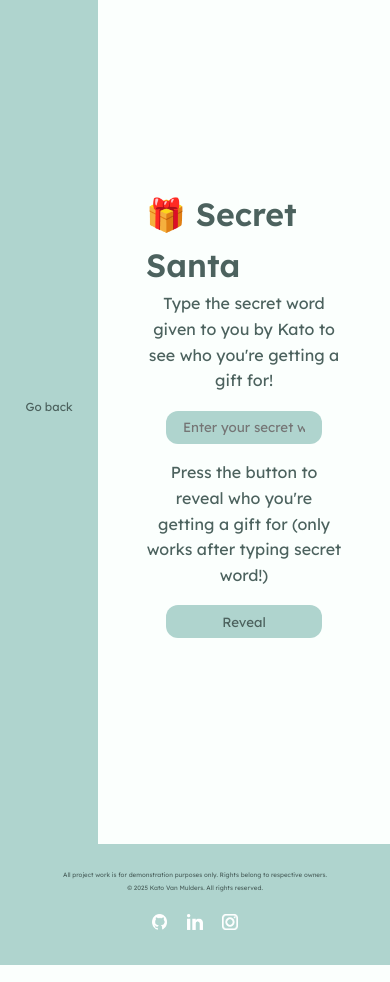
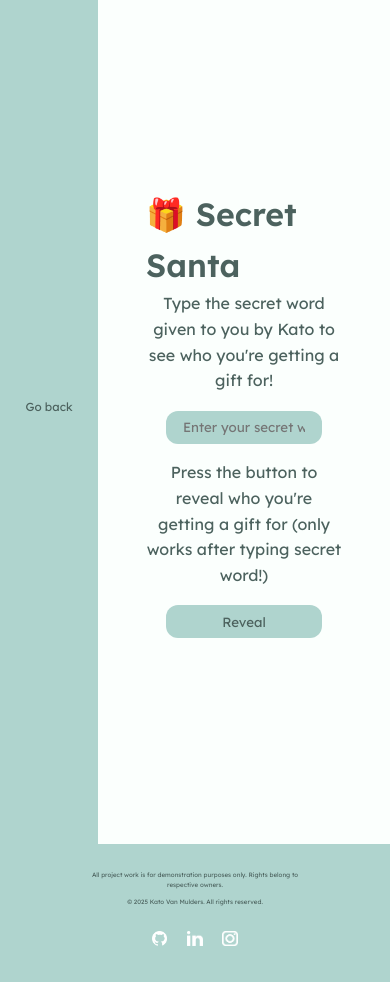
Before and after one commit to LYNX-kvm/secret-santa, a plain HTML site: page index.html in a window 390 px wide. Drawn offline with Linux system fonts and the light colour scheme.

Commit message:
Enhance footer link styling for better alignment and responsiveness

```diff
--- a/styles.css
+++ b/styles.css
@@ -153,14 +153,19 @@ a:hover {
   background-color: var(--brand-bg-accent);
   color: var(--brand-text);
   padding: 1.5rem;
+  display: flex;
+  flex-direction: column;
   text-align: center;
+  align-items: center;
+  justify-content: center;
+  align-content: center;
   font-size: clamp(0.9rem, 1.6vw, 1.2rem);
+  width: 100%;
 }
 
 .footer-container p {
   margin: 0.2rem 0;
   font-size: 1.6vw;
-  max-width: 90vw;
 }
 
 .footer-links {
```
